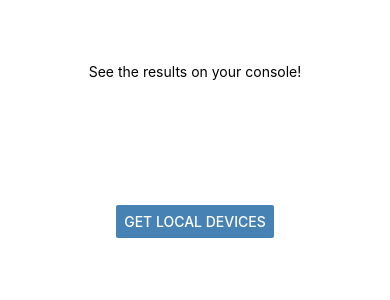
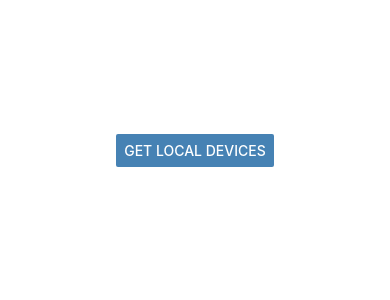
Before and after one commit to RichardRNStudio/react-native-find-local-devices, a React Native app in the folder example/: screen / in a window 390 px wide. Shown: the top 300 px of the page. Built offline with nearby package versions, Linux system fonts and the light colour scheme.

Commit message:
add new function to return available devices

```diff
--- a/example/src/App.tsx
+++ b/example/src/App.tsx
@@ -1,4 +1,4 @@
-import React from 'react';
+import React, {useState} from 'react';
 import {
   StyleSheet,
   View,
@@ -10,38 +10,75 @@ import {
 import FindLocalDevices from 'react-native-find-local-devices';
 
 export default function App() {
+  const [results, setResults] = useState<string[]>([]);
+  const [loading, setLoading] = useState<boolean>(false);
+  const [error, setError] = useState<boolean>(false);
+  const [errorMsg, setErrorMsg] = useState<string>('');
 
-  DeviceEventEmitter.addListener('new_device_found', (device) => {
-    console.log('newDevice_found', device);
-  });
+  // DeviceEventEmitter.addListener('new_device_found', (device) => {
+  //   setResults([...results, device]);
+    // setLoading(false);
+  // });
 
   DeviceEventEmitter.addListener('connection_error', () => {
-    console.log('connection_error');
+    setError(true);
+    setErrorMsg('connection_error');
+    setLoading(false);
   });
 
   DeviceEventEmitter.addListener('no_devices', () => {
-    console.log('no_devices');
+    setError(true);
+    setErrorMsg('no_devices');
+    setLoading(false);
   });
 
   DeviceEventEmitter.addListener('no_ports', () => {
-    console.log('no_ports');
+    setError(true);
+    setErrorMsg('no_ports');
+    setLoading(false);
+  });
+
+  DeviceEventEmitter.addListener('error', () => {
+    setError(true);
+    setErrorMsg('unknown_error');
+    setLoading(false);
+  });
+
+  DeviceEventEmitter.addListener('reached', (device) => {
+    console.log(device);
+    setResults([...results, device]);
+    setLoading(false);
   });
 
   const getLocalDevices = () => {
+    setError(false);
+    setErrorMsg('');
+    setResults([]);
+    setLoading(true);
     FindLocalDevices.getLocalDevices({
-      timeout: 10,
-      ports: [50001, 50002, 50003],
+      timeout: 15
     });
   };
 
   return (
     <View style={styles.container}>
-      <Text>See the results on your console!</Text>
-      <Button
-        title={'Get local devices'}
-        color={'steelblue'}
-        onPress={() => getLocalDevices()}
-      />
+      {!loading ? (
+        <View>
+        {/* {results && results.length > 0 && (
+          results.map(result => {
+            return <Text>{result.toString()}</Text>
+          })
+        )} */}
+        {error && <Text>{errorMsg}</Text>}
+        <Button
+          title={'Get local devices'}
+          color={'steelblue'}
+          onPress={() => getLocalDevices()}
+        />
+        </View>
+      ) : (
+        <Text>Loading...</Text>
+      )}
     </View>
   );
 }
```
